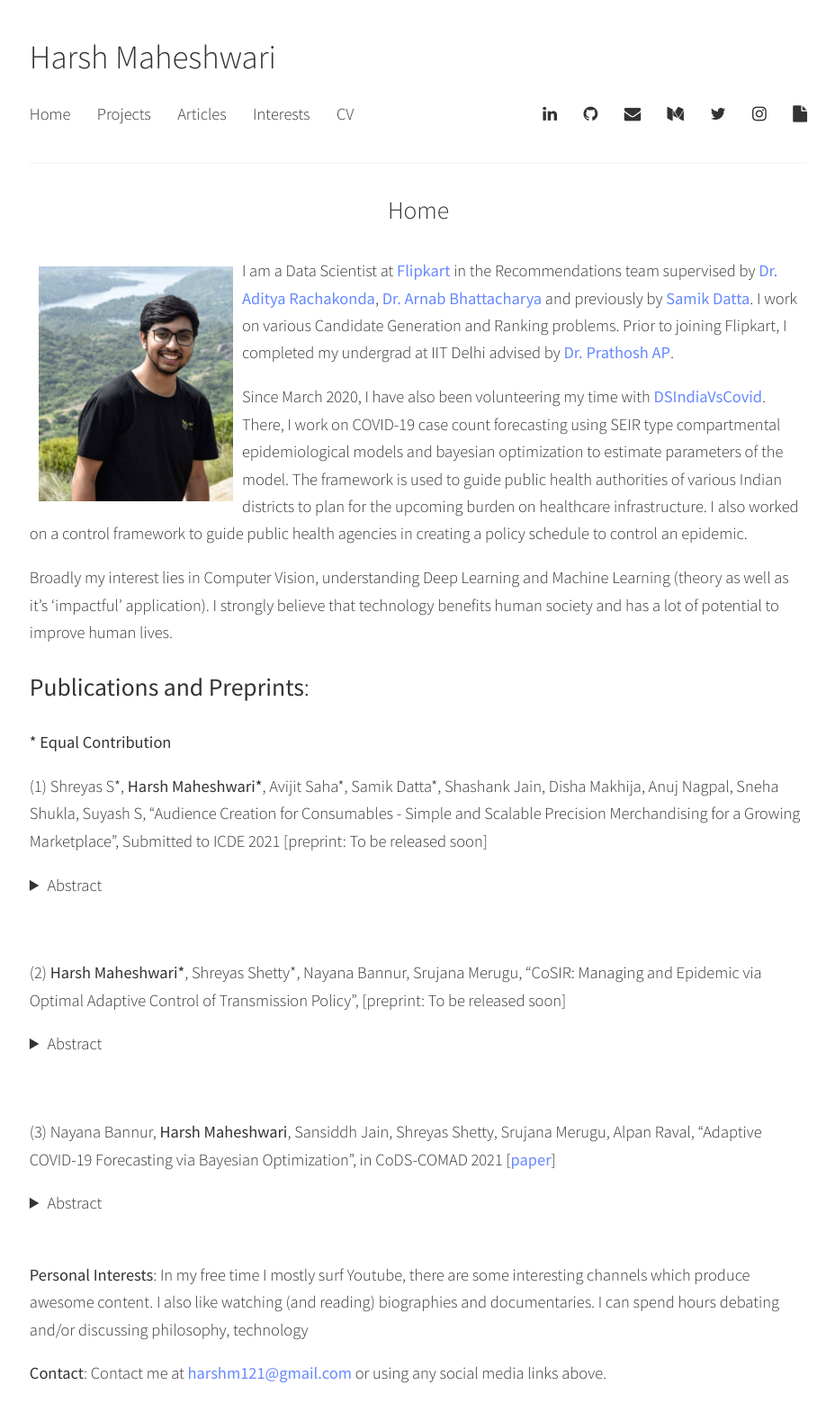
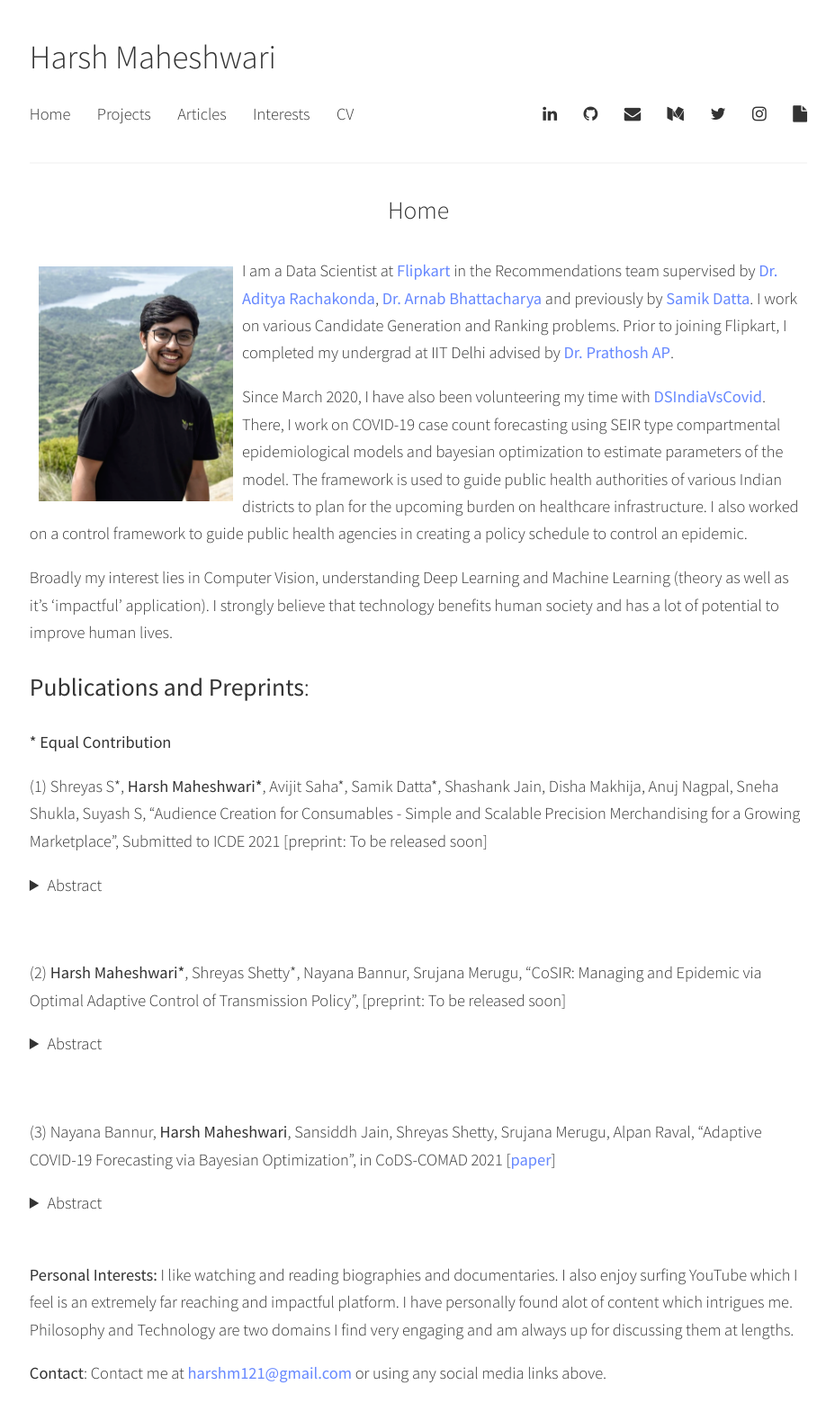
Before and after one commit to harshm121/portfolio-old, a Jekyll site: the page built from index.md, in a window 1280 px wide. Shown: the whole page at 90% size, without its empty margins (175-1103 px from the left). Built offline with Jekyll 4.4.1, drawn with Linux system fonts in a browser that asks for light colours.

Commit message:
Update index.md

```diff
--- a/index.md
+++ b/index.md
@@ -60,7 +60,7 @@ Broadly my interest lies in Computer Vision, understanding Deep Learning and Mac
 </details>
 
 <br>
-**Personal Interests**: In my free time I mostly surf Youtube, there are some interesting channels which produce awesome content. I also like watching (and reading) biographies and documentaries. I can spend hours debating and/or discussing philosophy, technology
+**Personal Interests:** I like watching and reading biographies and documentaries. I also enjoy surfing YouTube which I feel is an extremely far reaching and impactful platform. I have personally found alot of content which intrigues me. Philosophy and Technology are two domains I find very engaging and am always up for discussing them at lengths.
 
 
 
```
